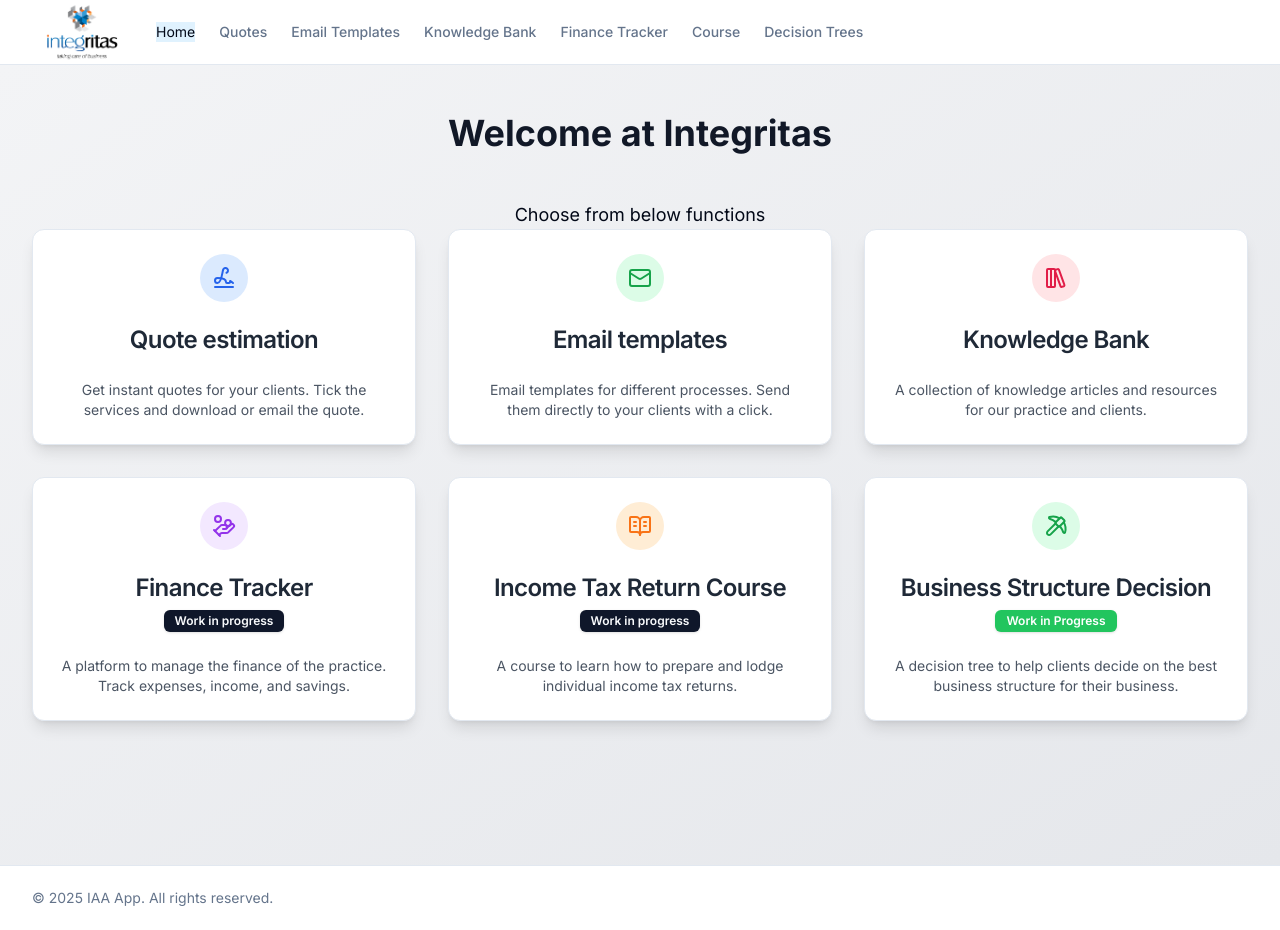
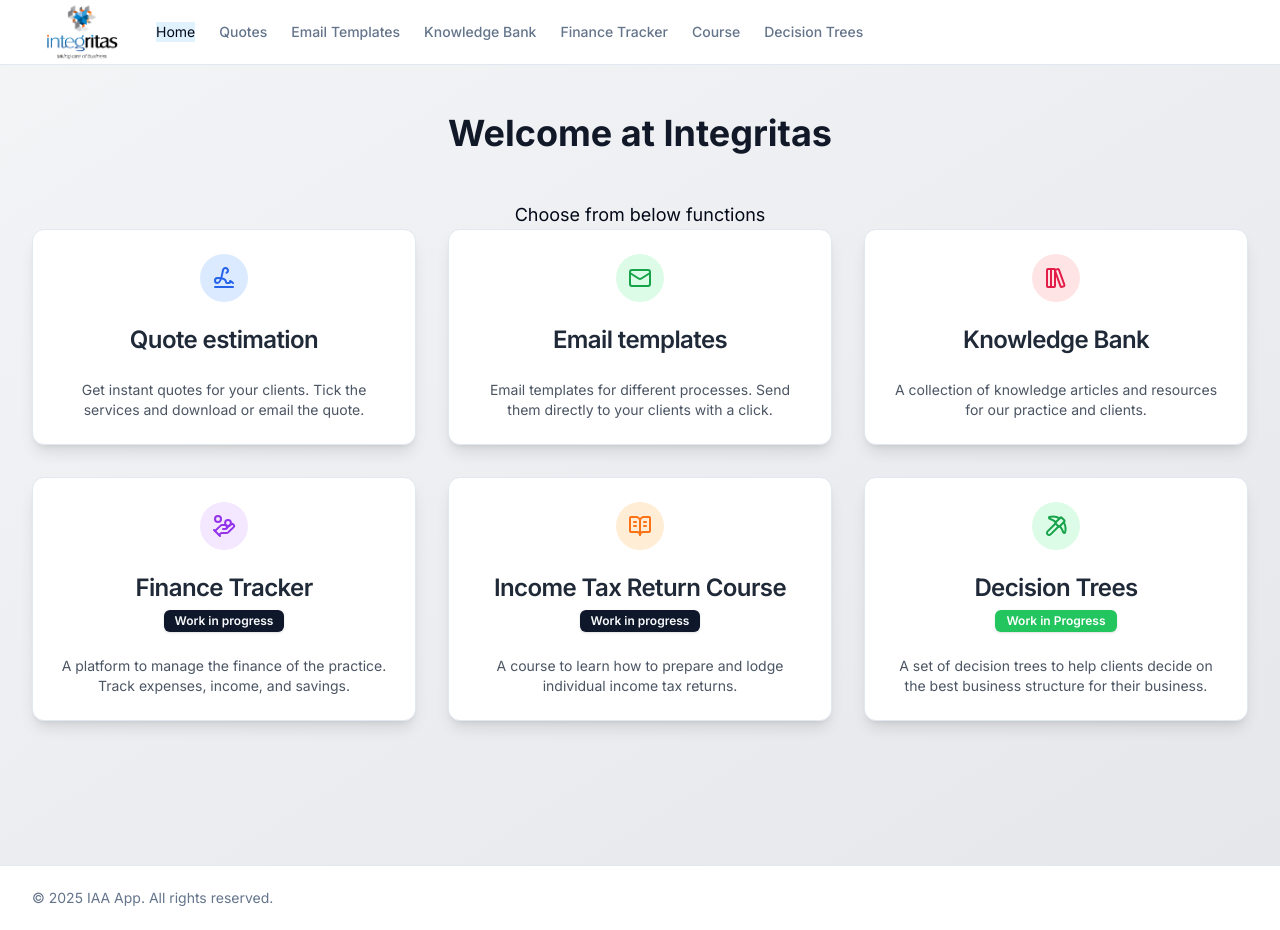
Before and after one commit to visarjazxhi/quote, a Next.js app: page / in a window 1280 px wide. Built offline with nearby package versions, Linux system fonts and the light colour scheme.

Commit message:
minor fix

```diff
--- a/app/page.tsx
+++ b/app/page.tsx
@@ -123,13 +123,13 @@ export default function Home() {
                   <Pickaxe className="h-6 w-6 text-green-600" />
                 </div>
                 <CardTitle className="text-2xl font-semibold text-gray-800">
-                  Business Structure Decision
+                  Decision Trees
                 </CardTitle>
                 <Badge variant="success">Work in Progress</Badge>
               </CardHeader>
               <CardContent>
                 <CardDescription className="text-center text-gray-600">
-                  A decision tree to help clients decide on the best business
+                  A set of decision trees to help clients decide on the best business
                   structure for their business.
                 </CardDescription>
               </CardContent>
```
